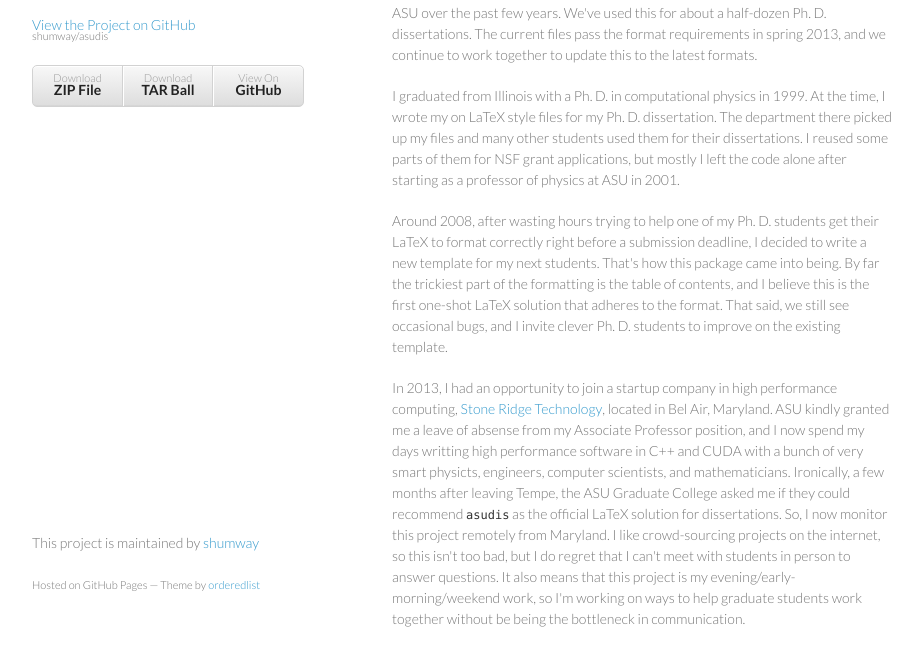
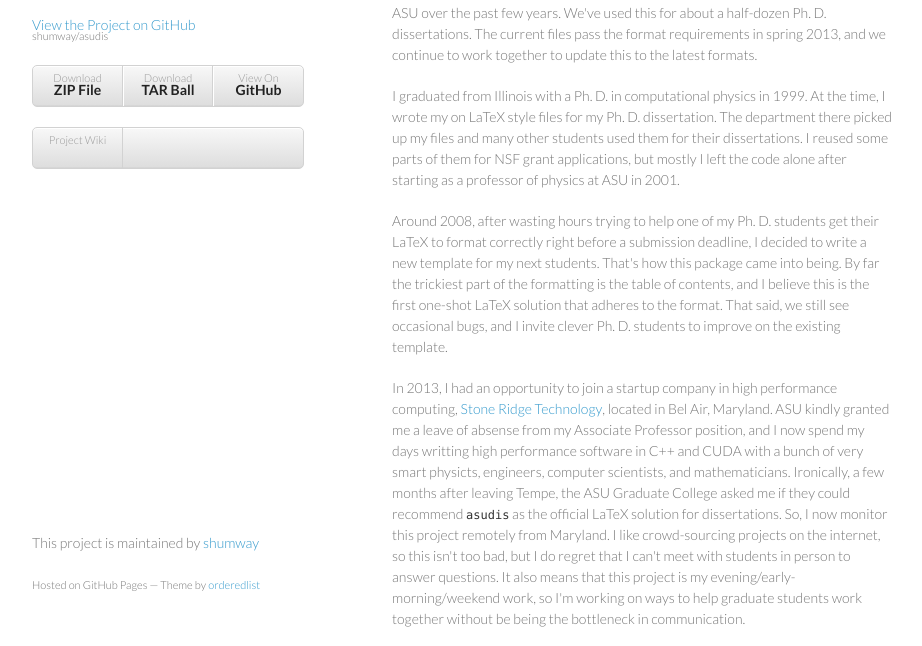
Before and after one commit to shumway/asudis, a plain HTML site: page index.html in a window 1280 px wide. Shown: the part 136-782 px from the top of the page, without its empty margins (178-1100 px from the left). Drawn offline with Linux system fonts and the light colour scheme.

Commit message:
Update index.html

```diff
--- a/index.html
+++ b/index.html
@@ -25,6 +25,10 @@
           <li><a href="https://github.com/shumway/asudis/zipball/master">Download <strong>ZIP File</strong></a></li>
           <li><a href="https://github.com/shumway/asudis/tarball/master">Download <strong>TAR Ball</strong></a></li>
           <li><a href="https://github.com/shumway/asudis">View On <strong>GitHub</strong></a></li>
+        </ul>
+
+        <ul>
+          <li><a href="https://github.com/shumway/asudis/wiki">Project Wiki</a></li>
         </ul>
       </header>
       <section>
```
